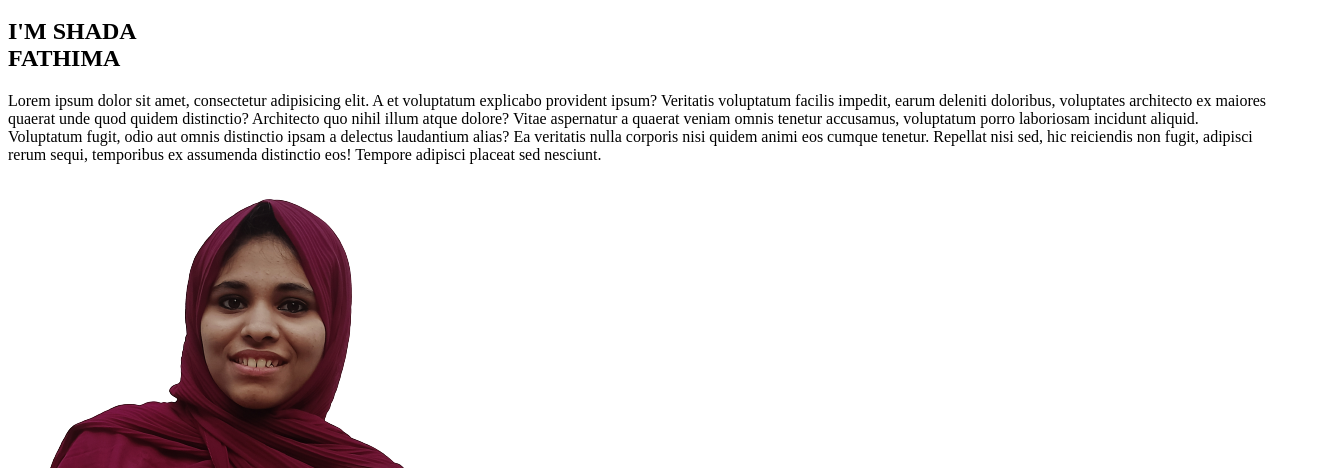
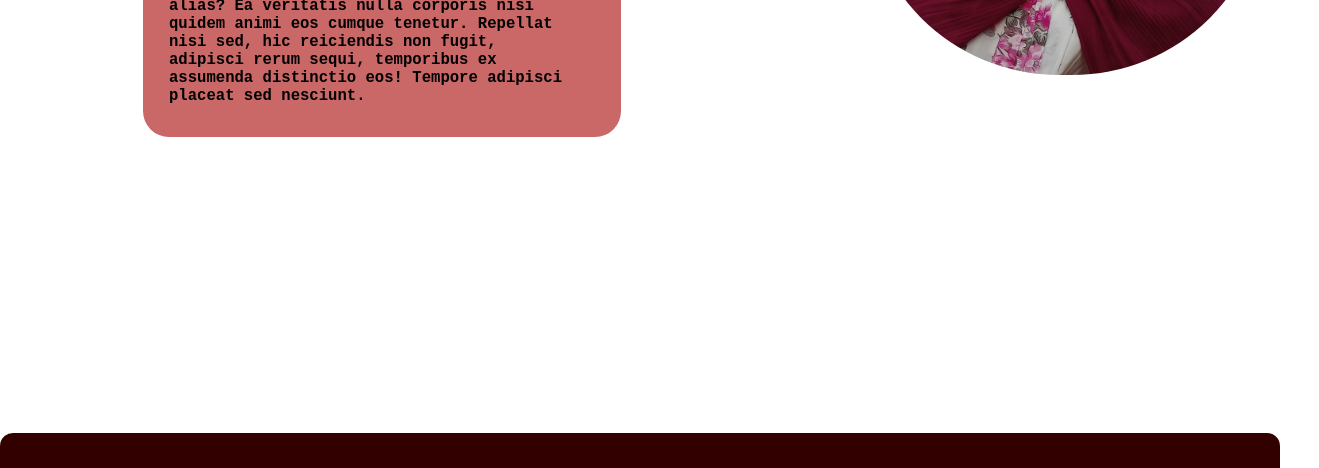
Before and after one commit to ShadaFathima/webex, a plain HTML site: page index.html in a window 1280 px wide. Shown: the part 582-1050 px from the top of the page, 1319 px wide, since content can reach past the window. Drawn offline with Linux system fonts and the light colour scheme; the site is published under a folder, as on GitHub Pages, so addresses that start at the root find nothing; a web font is replaced by a local one.

Commit message:
some changes

```diff
--- a/index.html
+++ b/index.html
@@ -1,10 +1,8 @@
 <html>
     <head>
         <title>Shada</title>
-        <link rel="stylesheet" href="/styles.css" @media( min-width: 1024px)>
-        <link rel="stylesheet" href="/tablet.css" @media ( max-width: 1024px ,min-width:600px)>
-        <link rel="stylesheet" href="/mobile.css" @media ( max-width: 600px)>
-
+        <link rel="stylesheet" href="./styles.css" @media( min-width: 1024px)>
+        <link rel="stylesheet" href="./tablet.css" @media ( max-width: 1024px ,min-width:600px)>
         <link rel="icon" href="images/avatar_people_person_profile_user_woman_icon_123359.ico">
     </head>
     <body>
```
